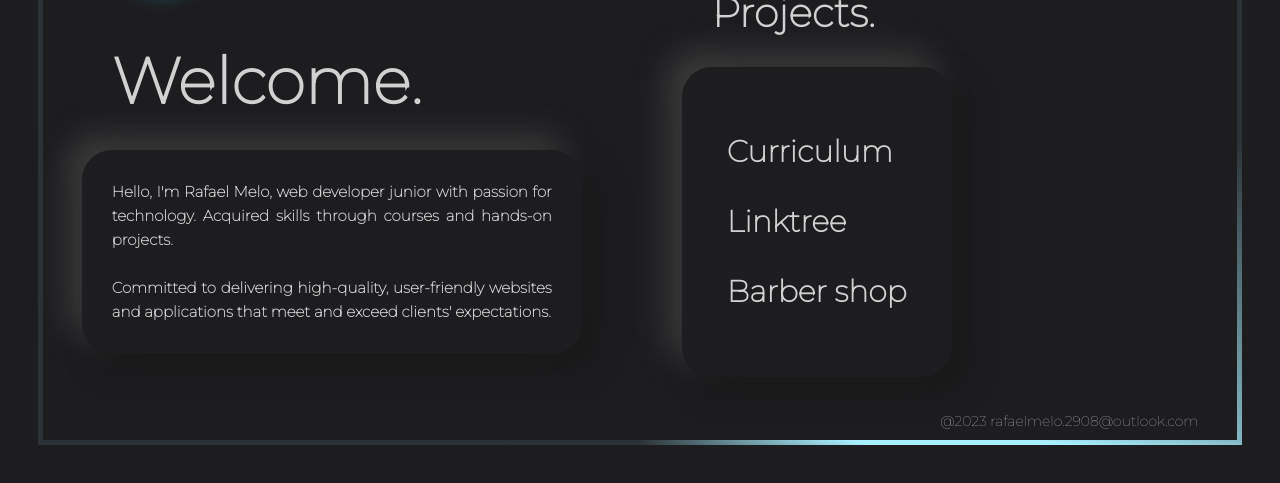
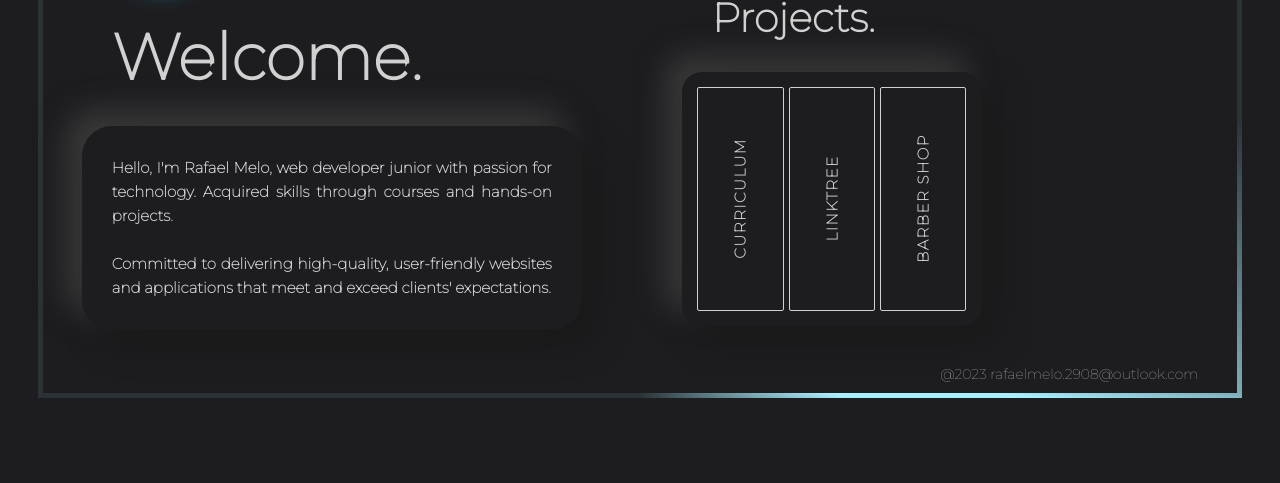
Before and after one commit to rafaelmelo2908/Portfolio-In-constrution-, a plain HTML site: page index.html in a window 1280 px wide. Shown: the part 199-682 px from the top of the page. Drawn offline with Linux system fonts and the light colour scheme.

Commit message:
Add files via upload

```diff
--- a/css/style.css
+++ b/css/style.css
@@ -20,9 +20,8 @@ body {
 
 .spinner {
   position: absolute;
-  top:0%;
+  top: 0%;
   left: 28px;
-
 }
 
 .content {
@@ -90,19 +89,50 @@ body {
 }
 
 .card-2 {
-  padding: 30px;
-  border-radius: 30px;
+  width: 300px;
+  height: 254px;
+  border-radius: 20px;
   background: #1d1d20;
+  display: flex;
+  gap: 5px;
+  padding: 0.4em;
   box-shadow: 15px 15px 30px rgb(25, 25, 25), -15px -15px 30px rgb(60, 60, 60);
-  justify-content: center;
-  width: 100%;
-  height: 100%;
-
-  max-width: 600px;
 }
 
+.card-2 p {
+  height: 100%;
+  flex: 1;
+  overflow: hidden;
+  cursor: pointer;
+  border-radius: 2px;
+  transition: all 0.5s;
+  background: #1d1d20;
+  border: 1px solid #d1d1d1;
+  display: flex;
+  justify-content: center;
+  align-items: center;
+}
 
-.social  {
+.card-2 p:hover {
+  flex: 4;
+}
+
+.card-2 p span {
+  min-width: 14em;
+  padding: 0.5em;
+  text-align: center;
+  transform: rotate(-90deg);
+  transition: all 0.5s;
+  text-transform: uppercase;
+  color: #d1d1d1;
+  letter-spacing: 0.1em;
+}
+
+.card-2 p:hover span {
+  transform: rotate(0);
+}
+
+.social {
   font-size: min(30px, 5vw);
   justify-content: space-around;
   list-style: none;
@@ -119,13 +149,12 @@ body {
 }
 
 .sites:hover {
-  font-size: min(35px, 5vw);
+  font-size: min(15px, 5vw);
   box-shadow: 0 0 5px rgb(0, 140, 255), 0 0 25px rgb(0, 140, 255),
     0 0 50px rgb(0, 140, 255), 0 0 100px rgb(0, 140, 255);
   transition: 1s;
-  border-radius: 20px;
+  border-radius: 15px;
 }
-
 
 h1 {
   font-size: max(50px, 5vw);
--- a/index.html
+++ b/index.html
@@ -67,23 +67,35 @@
           <div class="conj-seg-card">
             <h2>Projects.</h2>
             <div class="card-2">
-              <ul class="social">
-                <li>
-                  <a class="sites" href="https://curriculum-github-io.vercel.app/" target="_blank">
+              <p>
+                <span
+                  ><a
+                    class="sites"
+                    href="https://curriculum-github-io.vercel.app/"
+                    target="_blank"
+                  >
                     Curriculum
-                  </a>
-                </li>
-                <li>
-                  <a class="sites" href="https://rafaelmelo2908-github-io.vercel.app/" target="_blank">
+                  </a></span
+                >
+              </p>
+              <p>
+                <span
+                  ><a
+                    class="sites"
+                    href="https://rafaelmelo2908-github-io.vercel.app/"
+                    target="_blank"
+                  >
                     Linktree
-                  </a>
-                </li>
-                <li>
-                  <a class="sites" href="" target="_blank">
+                  </a></span
+                >
+              </p>
+              <p>
+                <span
+                  ><a class="sites" href="" target="_blank">
                     Barber shop
-                  </a>
-                </li>
-              </ul>
+                  </a></span
+                >
+              </p>
             </div>
           </div>
         </section>
```
